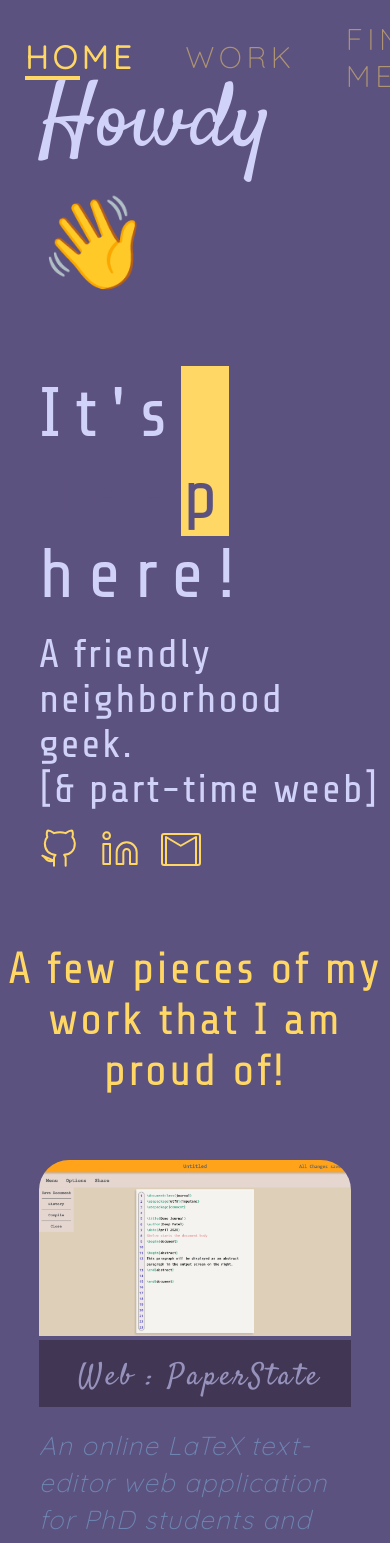
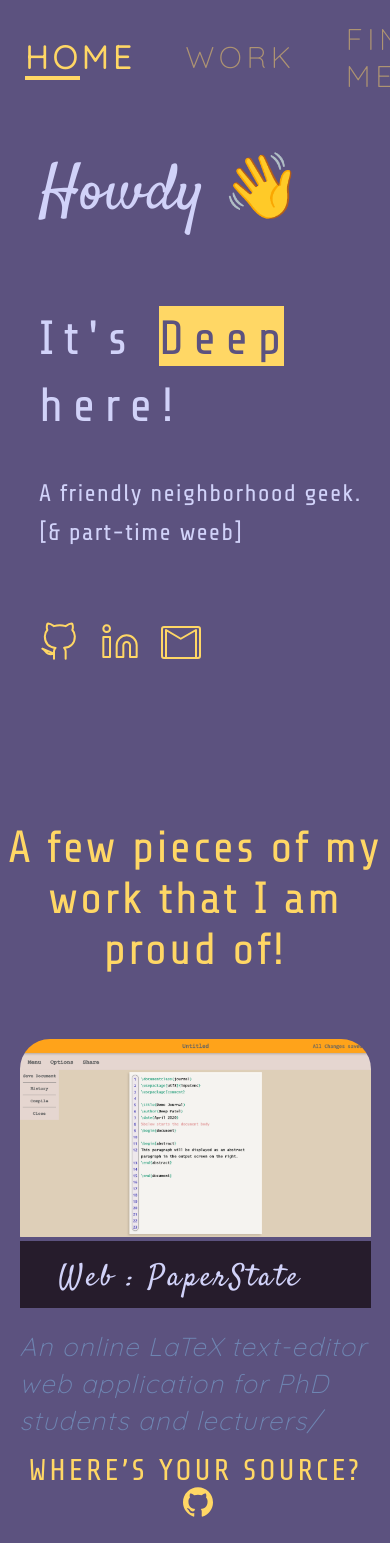
Before and after one commit to Deep3543/portfolio, a React (Create React App) app: page / in a window 390 px wide. Shown: the top 1543 px of the page. Built offline with nearby package versions, Linux system fonts and the light colour scheme.

Commit message:
Made adjustments for mobile phone screen & responsiveness

```diff
--- a/src/styles/dif.css
+++ b/src/styles/dif.css
@@ -36,7 +36,7 @@ body::-webkit-scrollbar{
   #secondary { width:100%; margin:0; border:none; }
 }
 /* Responsive Typography */
-@media (min-width: 640px) { h1{font-size: 2rem !important;} body {font-size:1rem !important;} }
+@media (min-width: 640px) { body {font-size:1rem !important;} }
 @media (min-width:960px) { body {font-size:1.2rem !important;} }
 @media (min-width:1100px) { body {font-size:1.5rem !important;} }
 
@@ -59,6 +59,12 @@ body::-webkit-scrollbar{
 
 /* Responsive Grids */
 @media (max-width: 800px) {
+  /* Content */
+  .content{ padding: 40% 0 30% 10% !important; }
+  .name{ margin-top: 20% !important; line-height: 140% !important; }
+  .details{ margin-top: 10% !important; }
+  .socials{ margin-top: 20% !important; }
+  .head{ margin: 0 !important; padding: 10% 0 0; }
   /* Find Me Questions */
   .find-ques {
     flex-flow: column wrap !important;
@@ -245,16 +251,16 @@ body::-webkit-scrollbar{
   font-family: 'Satisfy', cursive;
   font-style: normal;
   font-weight: normal;
-  font-size: 90px;
-  line-height: 130px;
+  font-size: 400%;
+  line-height: 120%;
 }
 .name{
   margin-top: 15%;
   font-family: Share Tech;
   font-style: normal;
   font-weight: normal;
-  font-size: 70px;
-  line-height: 79px;
+  font-size: 300%;
+  line-height: 110%;
   letter-spacing: 0.2em;
 }
 
@@ -300,8 +306,8 @@ body::-webkit-scrollbar{
   font-family: Share Tech;
   font-style: normal;
   font-weight: normal;
-  font-size: 40px;
-  line-height: 45px;
+  font-size: 150%;
+  line-height: 160%;
   letter-spacing: 0.05em;
 }
 .socials{
@@ -425,6 +431,13 @@ body::-webkit-scrollbar{
       {
         transition: none !important;
         transform: none !important;
+      }
+      .card-header{
+        opacity: 1;
+      }
+      .work-cards{
+        margin: 4rem 0;
+        grid-gap: 4rem;
       }
       .card-arc{
         display: none;
```
